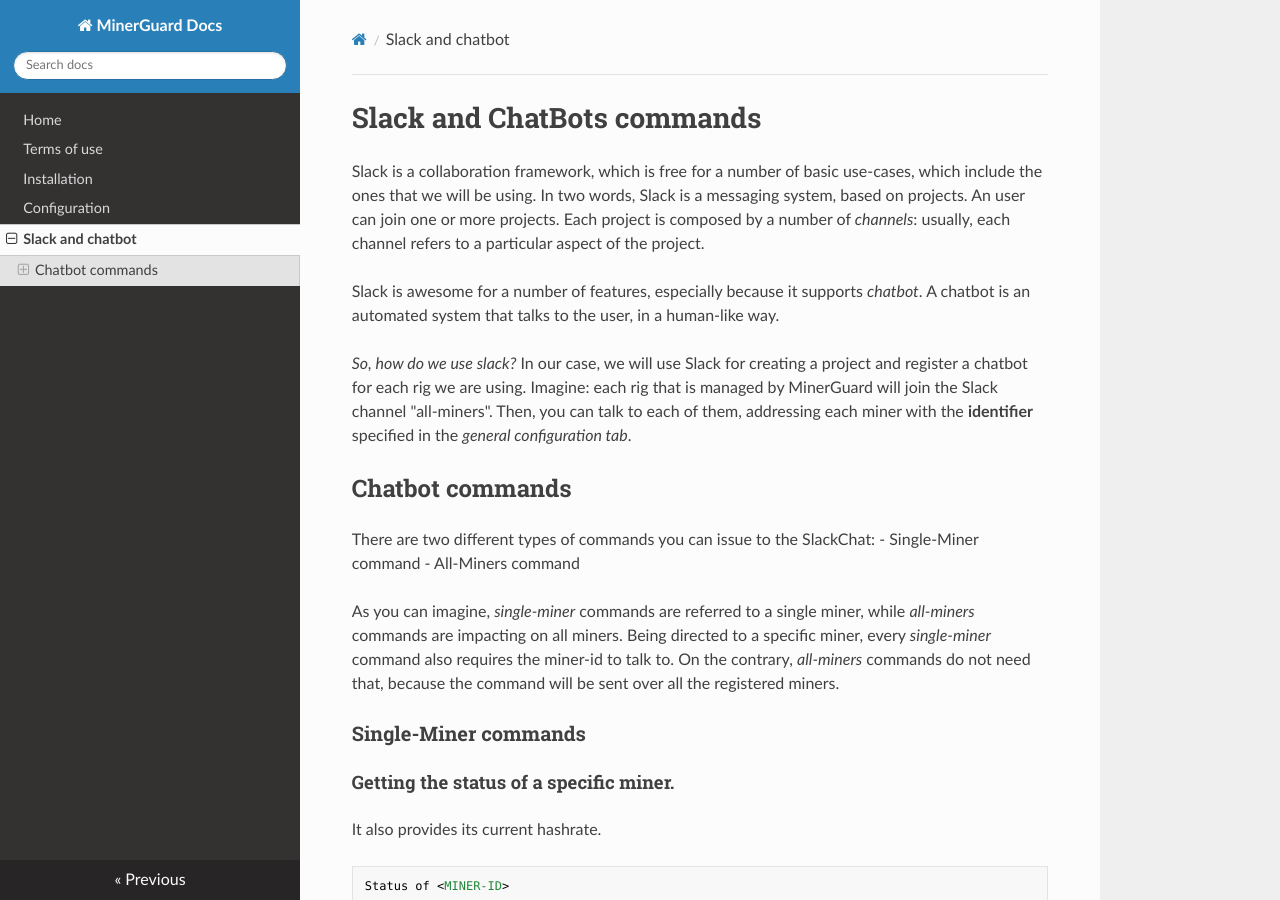
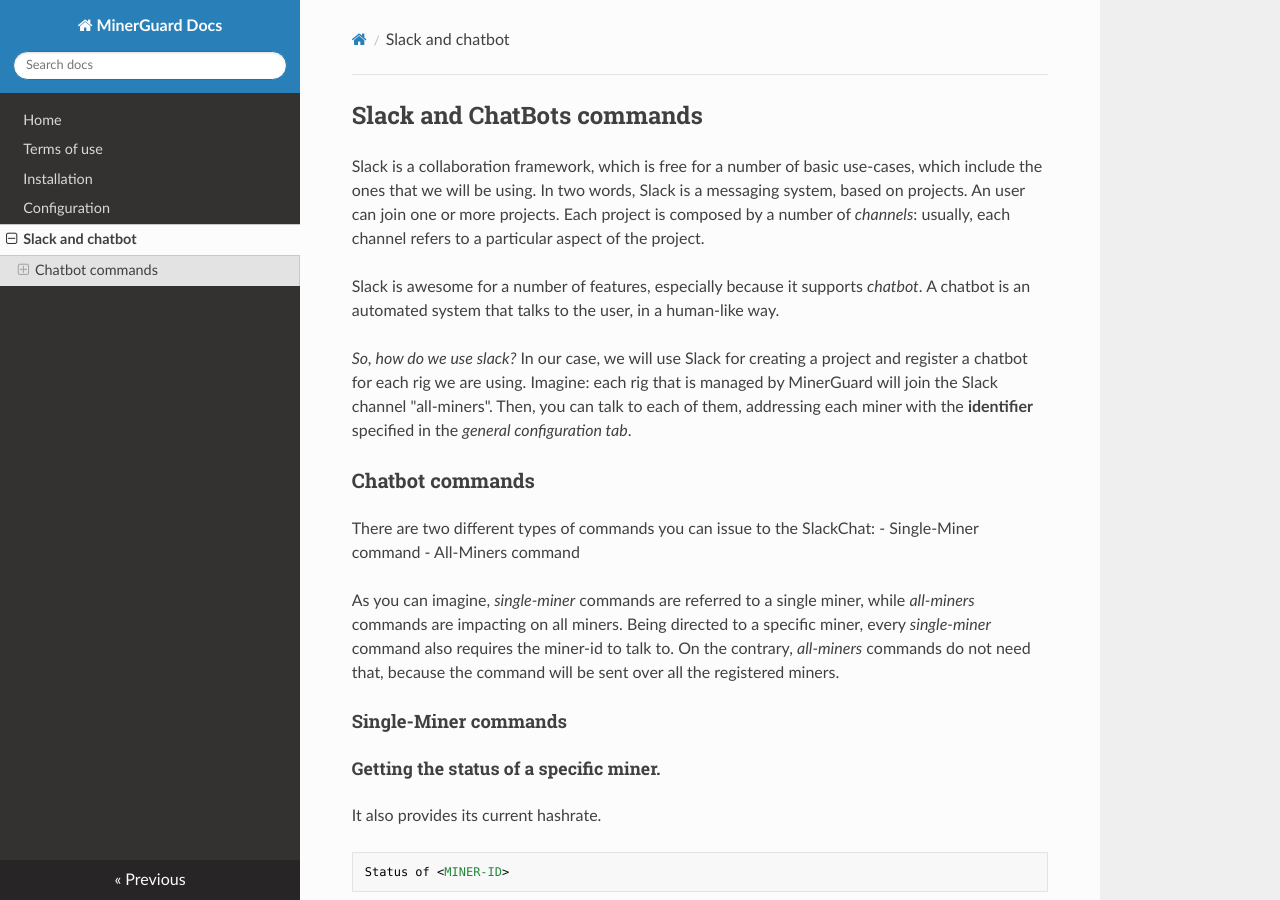
Before and after one commit to albertogeniola/MinerGuard, an MkDocs documentation site: the page built from docs/chatbot.md, in a window 1280 px wide and 900 px high. Built offline with MkDocs 1.6.1, drawn with Linux system fonts in a browser that asks for light colours; nearby versions of some CDN libraries; old or Windows-style settings are respelled for this version of MkDocs.

Commit message:
Minour UI heading fixes

```diff
--- a/docs/chatbot.md
+++ b/docs/chatbot.md
@@ -1,4 +1,4 @@
-# Slack and ChatBots commands
+## Slack and ChatBots commands
 Slack is a collaboration framework, which is free for a number of basic use-cases, which include the ones that we will be using.
 In two words, Slack is a messaging system, based on projects.
 An user can join one or more projects.
@@ -12,7 +12,7 @@
 Imagine: each rig that is managed by MinerGuard will join the Slack channel "all-miners".
 Then, you can talk to each of them, addressing each miner with the **identifier** specified in the *general configuration tab*.
 
-## Chatbot commands
+### Chatbot commands
 There are two different types of commands you can issue to the SlackChat:
 - Single-Miner command
 - All-Miners command
@@ -21,8 +21,8 @@
 Being directed to a specific miner, every *single-miner* command also requires the miner-id to talk to.
 On the contrary, *all-miners* commands do not need that, because the command will be sent over all the registered miners.
 
-### Single-Miner commands
-#### Getting the status of a specific miner.
+#### Single-Miner commands
+##### Getting the status of a specific miner.
 It also provides its current hashrate.
 
     Status of <MINER-ID>
@@ -31,7 +31,7 @@
 
     What's <Miner-ID> status?
 
-#### Starting/Stopping miners
+##### Starting/Stopping miners
 
     Start <MINER-ID>
 
@@ -47,7 +47,7 @@
 
     Restart <MINER-ID>
 
-#### Remote control
+##### Remote control
 Interestingly, you can request the miner to start an instance of TeamViewer and to tell you the login credentials to remote access the machine:
 
     Control <MINER-ID>
@@ -56,7 +56,7 @@
 
     Let me remote control <MINER-ID>
 
-### All-Miners commands
+#### All-Miners commands
 At the moment, the only supported commands that impacts on all miners are "hello" and "status" commands.
 The *hello* command will make all the miners respond with their IDs, so that the user will know how many of them are online and what are their names.
 
@@ -66,6 +66,6 @@
 
     Info
 
-### Future improvements
+#### Future improvements
 Since Slack and chatbots are very nice technologies that simplify asset management, authros will further improve the chatbot so that it can uderstand many more commands.
 If you have any idea or requirements, you [should post open a feature request](https://github.com/albertogeniola/minerguard/issues).
```
Also changed, not shown: docs/configuration.md (+1 -1 lines), docs/index.md (+5 -4 lines), docs/installation.md (+2 -2 lines), docs/tos.md (+4 -4 lines).
